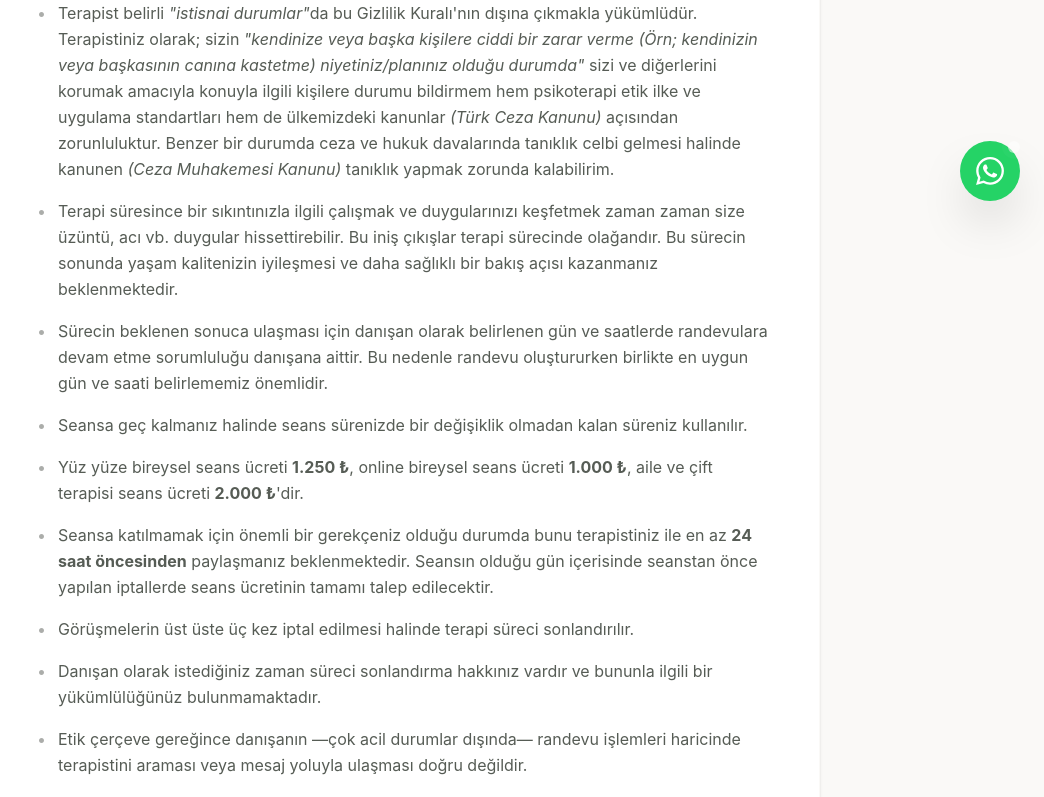
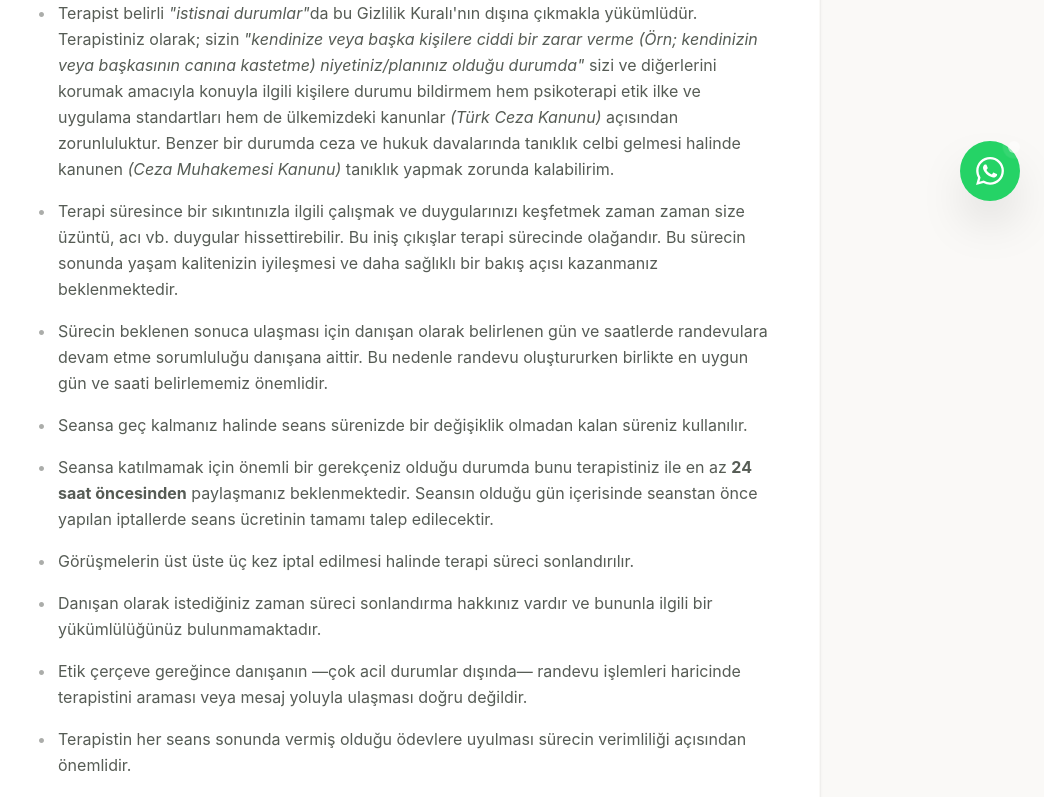
Before and after one commit to BerkayToluc/klinik-admin-panel, a Next.js app: page /en/bilgilendirme-formu in a window 1280 px wide. Shown: the part 575-1372 px from the top of the page, without its empty margins (236-1280 px from the left). Built offline with nearby package versions, Linux system fonts and the light colour scheme.

Commit message:
Bilgilendirme formu düzenleme

```diff
--- a/app/[locale]/bilgilendirme-formu/page.tsx
+++ b/app/[locale]/bilgilendirme-formu/page.tsx
@@ -75,13 +75,6 @@ export default async function BilgilendirmeFormuPage({ params }: { params: Promi
             <div className="flex gap-3">
               <span className="text-ink-dark/40 select-none">•</span>
               <p>
-                Yüz yüze bireysel seans ücreti <strong>1.250 ₺</strong>, online bireysel seans ücreti <strong>1.000 ₺</strong>, aile ve çift terapisi seans ücreti <strong>2.000 ₺</strong>'dir.
-              </p>
-            </div>
-
-            <div className="flex gap-3">
-              <span className="text-ink-dark/40 select-none">•</span>
-              <p>
                 Seansa katılmamak için önemli bir gerekçeniz olduğu durumda bunu terapistiniz ile en az <strong>24 saat öncesinden</strong> paylaşmanız beklenmektedir. Seansın olduğu gün içerisinde seanstan önce yapılan iptallerde seans ücretinin tamamı talep edilecektir.
               </p>
             </div>
```
